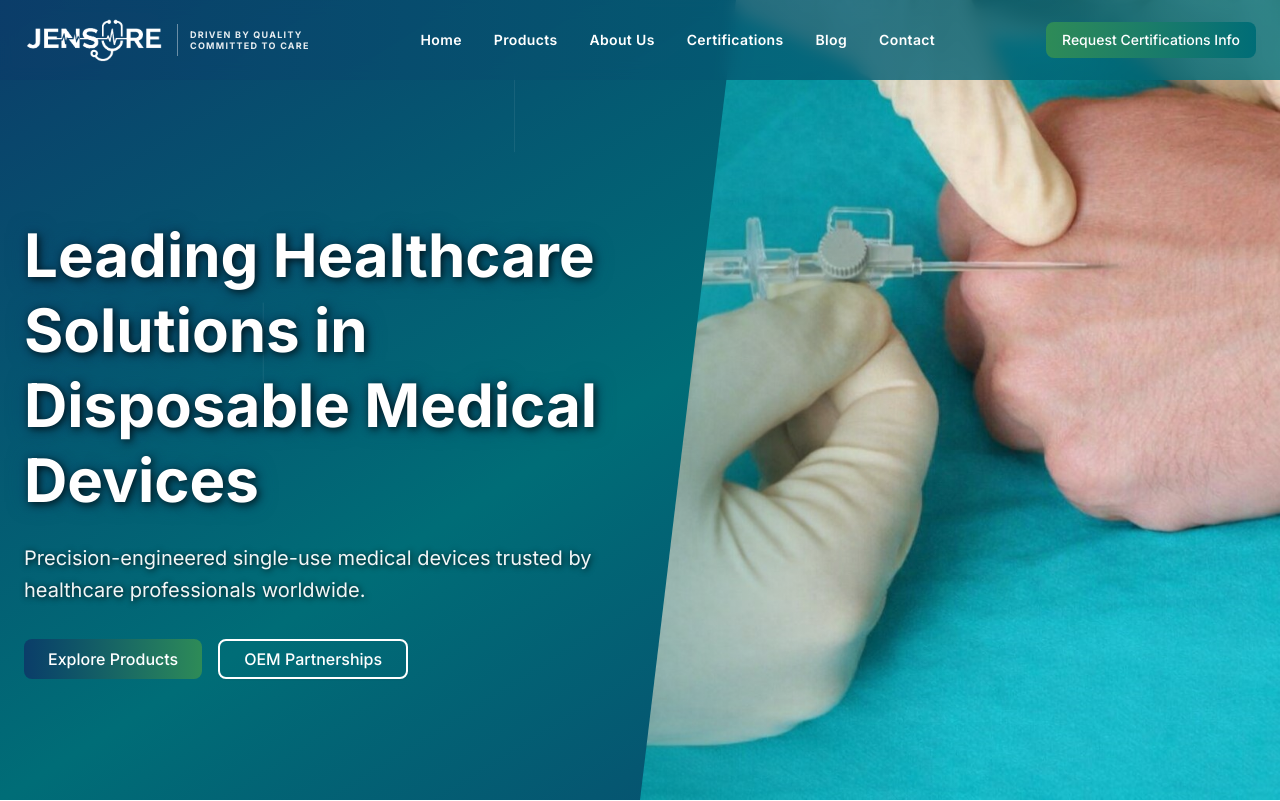
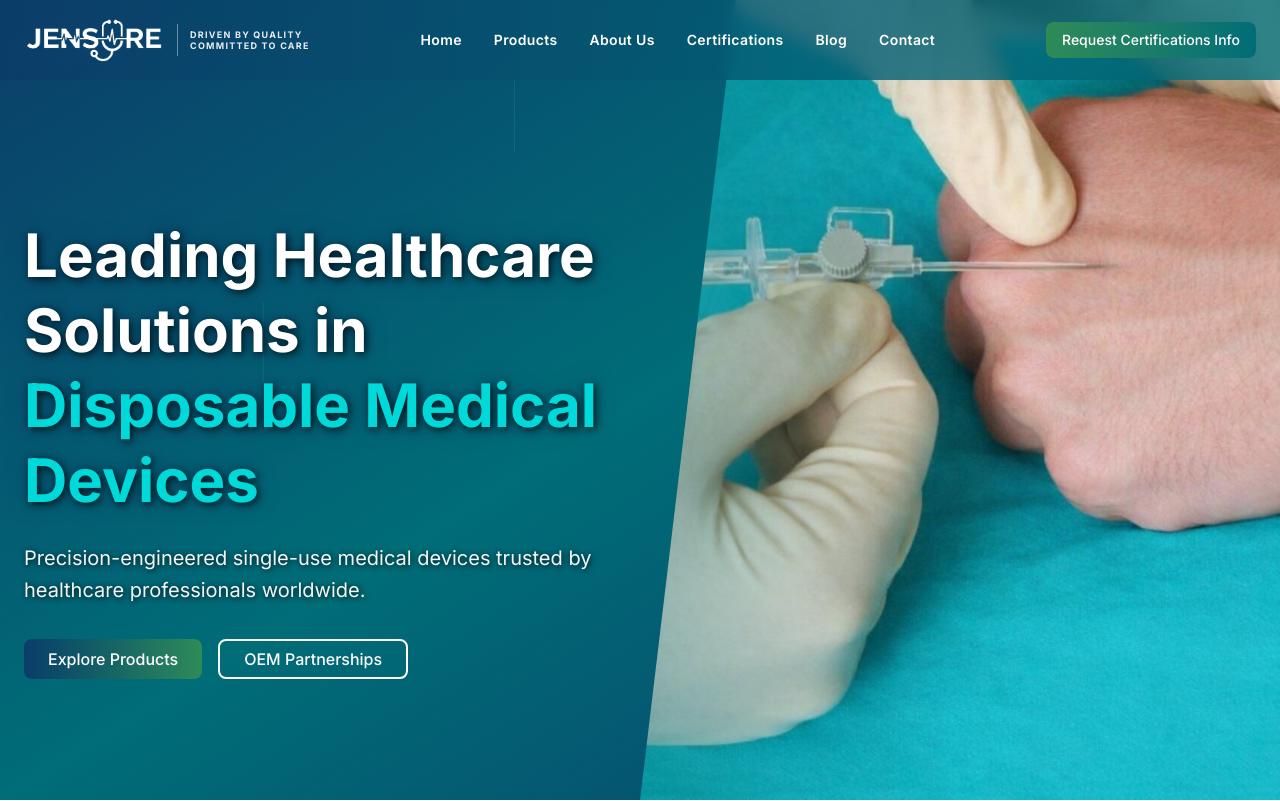
Before and after one commit to Arjun-Soni/jensure, a Next.js app: page / in a window 1280 px wide. Shown: the top 801 px of the page. Built offline with nearby package versions, Linux system fonts and the light colour scheme.

Commit message:
style: update homepage colors to match brochure design
Refine hero section and navbar colors for exact match.

Co-authored-by: Arjun-Soni <132264994+Arjun-Soni@users.noreply.github.com>

```diff
--- a/components/hero-section.tsx
+++ b/components/hero-section.tsx
@@ -112,11 +112,13 @@ export function HeroSection() {
                 textShadow: "2px 2px 8px rgba(0, 0, 0, 0.8), 0 0 20px rgba(11, 61, 105, 0.6)",
               }}
             >
-              <span className="lg:drop-shadow-none drop-shadow-[0_0_10px_rgba(0,0,0,0.9)]">
+              <span className="lg:drop-shadow-none drop-shadow-[0_0_10px_rgba(0,0,0,0.9)] text-white">
                 Leading Healthcare
                 <br />
                 Solutions in
                 <br />
+              </span>
+              <span className="lg:drop-shadow-none drop-shadow-[0_0_10px_rgba(0,0,0,0.9)] text-[#00D9D9]">
                 Disposable Medical Devices
               </span>
             </h1>
```
